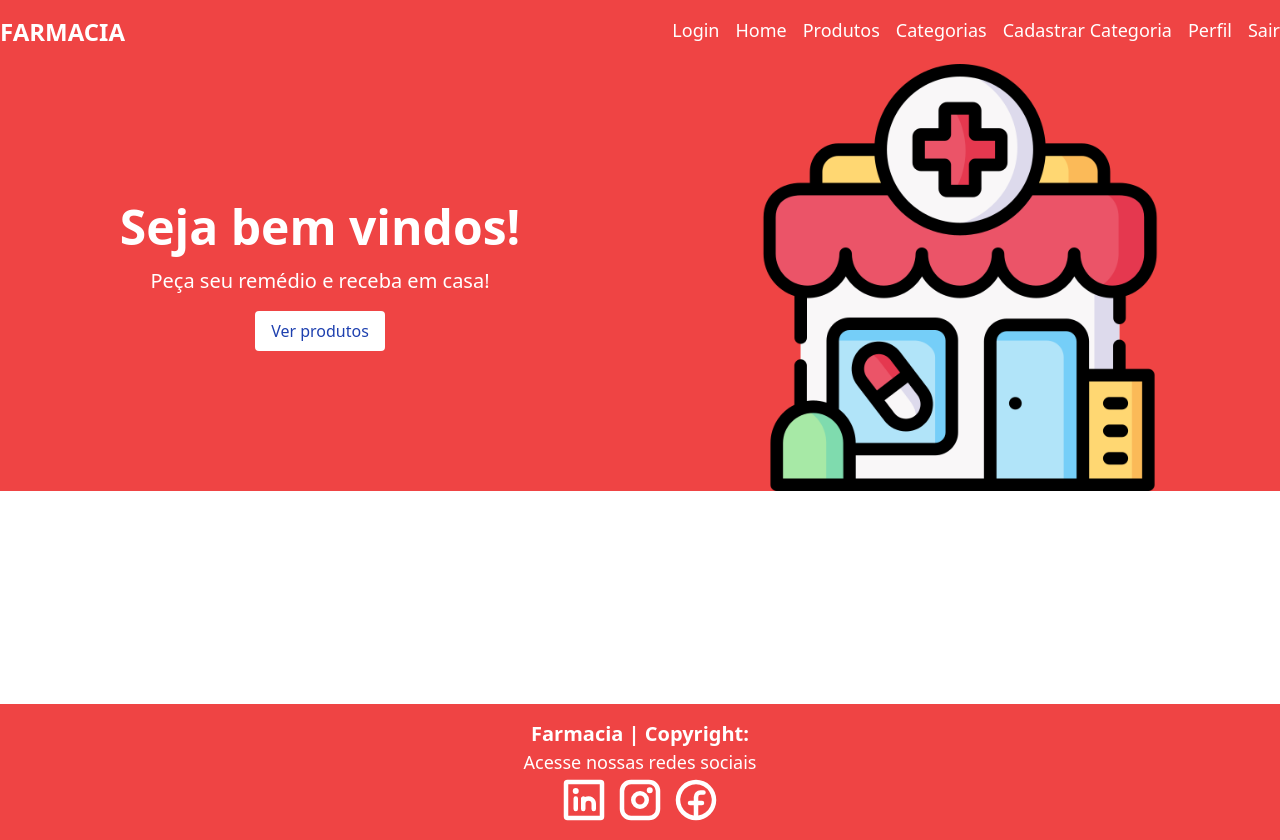
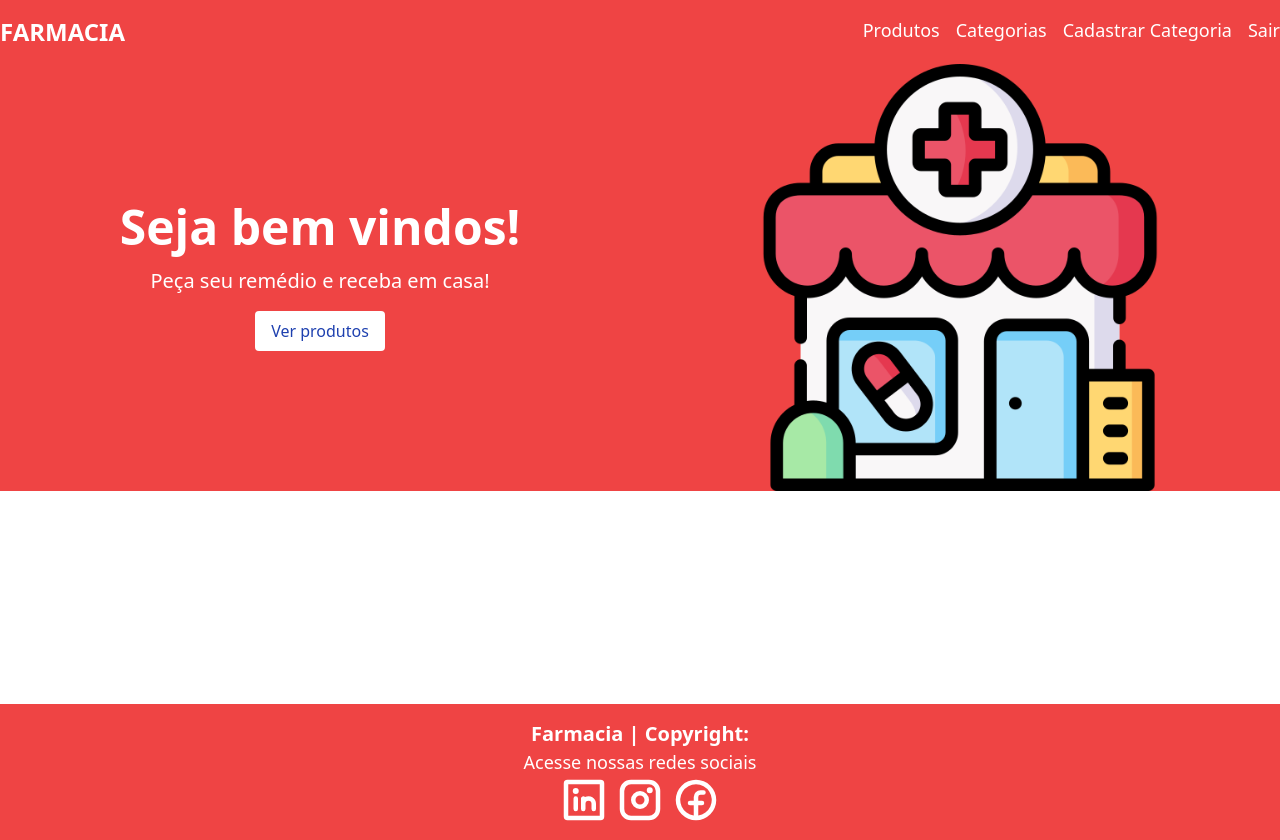
Before and after one commit to Yannssouza/farmacia-frontend, a React (Vite) app: page / in a window 1280 px wide. Built offline with nearby package versions, Linux system fonts and the light colour scheme.

Commit message:
CRUD Configuration

```diff
--- a/src/components/navbar/Navbar.tsx
+++ b/src/components/navbar/Navbar.tsx
@@ -9,16 +9,16 @@ function Navbar() {
           <div className="text-2xl font-bold uppercase">Farmacia</div>
 
           <div className="flex gap-4">
-            <Link to="/login" className="hover:underline">
-              Login
-            </Link>
-            <Link to="/home" className="hover:underline">
-              Home
-            </Link>
+            {/*<Link to="/login" className="hover:underline">*/}
+            {/*  Login*/}
+            {/*</Link>*/}
+            {/*<Link to="/home" className="hover:underline">*/}
+            {/*  Home*/}
+            {/*</Link>*/}
             <div className="hover:underline">Produtos</div>
             <div className="hover:underline">Categorias</div>
             <div className="hover:underline">Cadastrar Categoria</div>
-            <div className="hover:underline">Perfil</div>
+            {/*<div className="hover:underline">Perfil</div>*/}
             <div className="hover:underline">Sair</div>
           </div>
         </div>
```
